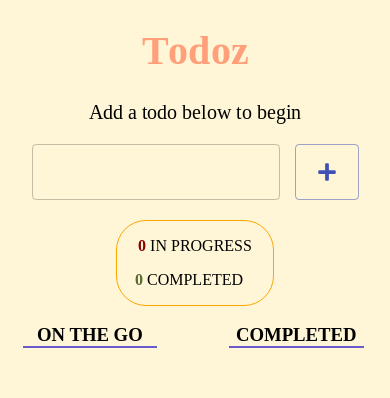
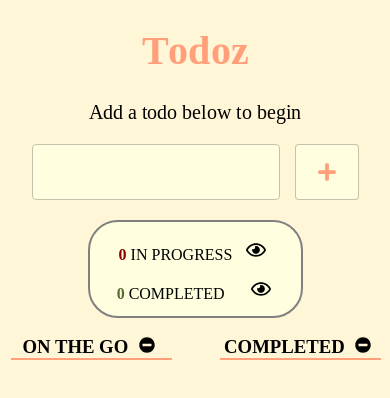
Before and after one commit to slippax/todoz, a React (Create React App) app: page / in a window 390 px wide. Shown: the top 398 px of the page. Built offline with nearby package versions, Linux system fonts and the light colour scheme; the HTML template or start-up script is replaced by a standard one.

Commit message:
ui changes

```diff
--- a/src/components/items/ItemCounter/ItemCounter.js
+++ b/src/components/items/ItemCounter/ItemCounter.js
@@ -3,27 +3,30 @@ import { useSelector } from "react-redux";
 import classes from "./ItemCounter.module.css";
 import Flash from "react-reveal/Flash";
 import Bounce from "react-reveal/Fade";
-const ItemCounter = () => {
+import {FaRegEye} from 'react-icons/fa';
+const ItemCounter = (props) => {
   const data = useSelector((state) => state.todos);
-  const onGoData = data.filter((i) => i.completed === false);
+  const  onGoData = data.filter((i) => i.completed === false);
   const completedData = data.filter((i) => i.completed === true);
   const onGoCount = onGoData.length;
   const completedCount = completedData.length;
   return (
       <Bounce top >
-    <div className={classes.progress}>
-      <p className={classes.onGO}>
+    <div className={classes.progress} >
+      <div className={classes.onGO}>
         <Flash spy={onGoCount}>
           <strong>{onGoCount}</strong>
         </Flash>{" "}
         IN PROGRESS
-      </p>
-      <p className={classes.completed}>
+        <button className={classes.progressButton}><FaRegEye size='1.5em' onClick={props.progressClicked}/></button>
+      </div>
+      <div className={classes.completed}>
         <Flash spy={completedCount}>
           <strong>{completedCount}</strong>
         </Flash>{" "}
         COMPLETED
-      </p>
+        <button className={classes.completedButton}><FaRegEye size='1.5em' onClick={props.completedClicked}/></button>
+      </div>
     </div>
     </Bounce>
   );
--- a/src/components/items/ItemCounter/ItemCounter.module.css
+++ b/src/components/items/ItemCounter/ItemCounter.module.css
@@ -1,9 +1,24 @@
 .progress {
   margin: 0 auto;
   margin-top: 25px;
-  border: 1px solid orange;
+  border: 2px solid gray;
   width: 30%;
   border-radius: 30px;
+  background-color: lightyellow;
+}
+.progress:hover {
+  background-color: linen;
+}
+
+.progress button {
+  padding-top: 10px;
+  padding-right: 15px;
+  border: none;
+  background: none;
+}
+
+.onGo {
+  text-decoration: line-through;
 }
 
 .onGO strong {
@@ -11,24 +26,47 @@ color: darkred;
 }
 
 .completed {
-    padding-right: 12px;
+  padding-top: 5px;
+  padding-bottom: 5px;
+  padding-right: 0px;
 }
-.completed strong{
-color:darkolivegreen;
+.completed strong {
+  color: darkolivegreen;
 }
 
+.progressButton {
+  padding-left: 14px;
+  text-decoration: none;
+  width: 20%;
+}
+.progressButton:hover {
+  color: green;
+}
 
+.progressButton:focus {
+  outline: none;
+}
+.completedButton {
+  padding-left: 26px;
+  width: 25%;
+}
+.completedButton:hover {
+  color: green;
+}
+.completedButton:focus {
+  outline: none;
+}
 
 @media (min-width: 1281px) {
   .progress {
     margin: 0 auto;
     margin-top: 20px;
-        border: 1px solid orange;
-        width: 14%;
+    border: 2px solid gray;
+    width: 20%;
     border-radius: 30px;
+    padding: 10px;
   }
 }
-
 
 /*
     ##Device = Laptops, Desktops
@@ -39,9 +77,10 @@ color:darkolivegreen;
   .progress {
     margin: 0 auto;
     margin-top: 20px;
-        border: 1px solid orange;
-        width: 15%;
+    border: 2px solid gray;
+    width: 20%;
     border-radius: 30px;
+    padding: 10px;
   }
 }
 
@@ -54,12 +93,11 @@ color:darkolivegreen;
   .progress {
     margin: 0 auto;
     margin-top: 20px;
-        border: 1px solid orange;
-        width: 20%;
+    border: 2px solid gray;
+    width: 30%;
     border-radius: 30px;
+    padding: 10px;
   }
-
-
 }
 
 /*
@@ -71,11 +109,11 @@ color:darkolivegreen;
   .progress {
     margin: 0 auto;
     margin-top: 20px;
-        border: 1px solid orange;
-        width: 20%;
+    border: 2px solid gray;
+    width: 35%;
     border-radius: 30px;
+    padding: 10px;
   }
-
 }
 
 /*
@@ -84,15 +122,14 @@ color:darkolivegreen;
   */
 
 @media (min-width: 481px) and (max-width: 767px) {
-
   .progress {
     margin: 0 auto;
     margin-top: 20px;
-        border: 1px solid orange;
-        width: 30%;
+    border: 2px solid gray;
+    width: 40%;
     border-radius: 30px;
+    padding: 10px;
   }
-
 }
 
 /*
@@ -104,8 +141,9 @@ color:darkolivegreen;
   .progress {
     margin: 0 auto;
     margin-top: 20px;
-        border: 1px solid orange;
-        width: 40%;
+    border: 2px solid gray;
+    width: 50%;
     border-radius: 30px;
+    padding: 8px;
   }
 }
--- a/src/components/items/TodoItem.js
+++ b/src/components/items/TodoItem.js
@@ -4,7 +4,7 @@ import { addTodo } from "../../actions";
 import TextField from "@material-ui/core/TextField";
 import Button from "@material-ui/core/Button";
 import classes from "./TodoItem.module.css";
-import { FaPlus} from "react-icons/fa";
+import { FaPlus } from "react-icons/fa";
 import Bounce from "react-reveal/Fade";
 const TodoItem = () => {
   const dispatch = useDispatch();
@@ -26,14 +26,15 @@ const TodoItem = () => {
           <span className={classes.textArea}>
             <TextField
               variant="outlined"
+              id="outlined-search"
               onChange={(e) => {
                 todoItem = e.target.value;
               }}
             />
           </span>
           <span className={classes.todoButton}>
-          <Button variant="outlined" color="primary" type="submit">
-           <FaPlus/>
+            <Button variant="outlined" color="default" type="submit">
+              <FaPlus />
             </Button>
           </span>
         </form>
--- a/src/components/items/TodoItem.module.css
+++ b/src/components/items/TodoItem.module.css
@@ -1,13 +1,22 @@
 .todoButton{
 padding-left: 15px;
-
 }
 
 .todoButton Button {
     font-size: 20px;
     height: 56px;
+    background-color: lightyellow;
+    color: lightsalmon;
 }
 
-.textArea {
- width: 100%;
+.todoButton Button:hover {
+background-color: linen;
 }
+
+
+.textArea Input{
+    background-color: lightyellow;
+}
+.textArea Input:hover{
+    background-color: linen;
+}
--- a/src/components/items/TodoItemList.js
+++ b/src/components/items/TodoItemList.js
@@ -3,7 +3,8 @@ import { useSelector } from "react-redux";
 import {completeTodo,  deleteTodo } from "../../actions";
 import { useDispatch } from "react-redux";
 import classes from "./TodoItemList.module.css";
-import HeadShake from "react-reveal/HeadShake";
+import Zoom from "react-reveal/Zoom";
+import Pulse from "react-reveal/Pulse";
 import { FaCheck, FaTrash} from "react-icons/fa";
 
 const TodoItemList = () => {
@@ -34,11 +35,13 @@ const TodoItemList = () => {
   ));
   return (
     <div>
-      <HeadShake spy={newData}>
+      <Zoom>
         <div className={classes.list}>
+          <Pulse spy={newData}>
           <ul>{itemList}</ul>
+          </Pulse>
         </div>
-      </HeadShake>
+      </Zoom>
     </div>
   );
 };
--- a/src/components/items/TodoItemList.module.css
+++ b/src/components/items/TodoItemList.module.css
@@ -5,7 +5,8 @@
 .list ul {
     display: table;
   margin: 0 auto;
-
+  width: 100%;
+  padding-left: 18px;
 }
 
 .list li {
@@ -29,7 +30,13 @@
     border-width: 2px;
     padding: 6px;
     border-radius: 20px;
+    background-color: lightyellow;
 }
+
+.itemBox:hover{
+  background-color: linen;
+}
+
 
 .button1 {
   padding-top: 10px;
--- a/src/components/items/TodoItemListCompleted.module.css
+++ b/src/components/items/TodoItemListCompleted.module.css
@@ -6,7 +6,8 @@
   .list ul {
       display: table;
     margin: 0 auto;
-
+    width: 100%;
+    padding-left: 18px;
   }
 
   .list li {
@@ -25,10 +26,15 @@
   }
 
   .itemBox {
-    border: 1px solid darkolivegreen;
+    border: 1px solid gray;
       border-width: 2px;
       padding: 6px;
       border-radius: 20px;
+      background-color: lightyellow;
+  }
+
+  .itemBox:hover{
+    background-color: linen;
   }
 
   .button2{
--- a/src/components/views/views.js
+++ b/src/components/views/views.js
@@ -1,40 +1,55 @@
-import React from "react";
+import React, { useState } from "react";
 import TodoItem from "../items/TodoItem";
 import TodoItemList from "../items/TodoItemList";
 import TodoItemListCompleted from "../items/TodoItemListCompleted";
 import TitleMenu from "./TitleMenu/TitleMenu";
 import ItemCounter from "../items/ItemCounter/ItemCounter";
 import classes from "./views.module.css";
-import { createMuiTheme, MuiThemeProvider } from "@material-ui/core/styles";
-import Bounce from "react-reveal/Fade";
-const views = () => {
-  const theme = createMuiTheme({
-    typography: {
-      button: {
-        fontFamily: "Permanent Marker",
-      },
-    },
-  });
-
+import Bounce from "react-reveal/Zoom";
+import { FaMinusCircle } from "react-icons/fa";
+const Views = () => {
+  const [progress, toggleProgress] = useState(true);
+  const [completed, setCompleted] = useState(true);
   return (
-    <MuiThemeProvider theme={theme}>
-      <div className={classes.pageWrapper}>
-        <TitleMenu />
+    <div className={classes.pageWrapper}>
+      <TitleMenu />
+      <div className={classes.inputBox}>
         <TodoItem />
-        <ItemCounter />
-        <Bounce top cascade>
+        <ItemCounter
+          progressClicked={() => toggleProgress(!progress)}
+          completedClicked={() => setCompleted(!completed)}
+        />
+      </div>
+      <Bounce cascade>
+        {progress ? (
           <span className={classes.goWrapper}>
-            <h3 className={classes.goText}>ON THE GO</h3>
+            <h3 className={classes.goText}>
+              ON THE GO{" "}
+              <button className={classes.minusButton} onClick={()=>toggleProgress(!progress)}>
+                <FaMinusCircle size='1.2em' />
+              </button>
+            </h3>
             <TodoItemList />
           </span>
+        ) : (
+          <div></div>
+        )}
+        {completed ? (
           <span className={classes.completedWrapper}>
-            <h3 className={classes.completedText}>COMPLETED</h3>
+            <h3 className={classes.completedText}>
+              COMPLETED{" "}
+              <button className={classes.minusButton} onClick={()=> setCompleted(!completed)}>
+                <FaMinusCircle size='1.2em' />
+              </button>
+            </h3>
             <TodoItemListCompleted />
           </span>
-        </Bounce>
-      </div>
-    </MuiThemeProvider>
+        ) : (
+          <div></div>
+        )}
+      </Bounce>
+    </div>
   );
 };
 
-export default views;
+export default Views;
--- a/src/components/views/views.module.css
+++ b/src/components/views/views.module.css
@@ -10,13 +10,23 @@
 }
 
 .goText {
-  border-bottom: 1px solid slateblue;
+  border-bottom: 1px solid lightsalmon;
 
   border-width: 2px;
 
   width: 100%;
 }
 
+.minusButton {
+  border: none;
+  background: none;
+}
+.minusButton:hover {
+color: red;
+}
+.minusButton:focus {
+  outline: none;
+}
 .completedWrapper {
   display: inline-block;
 
@@ -26,7 +36,7 @@
 }
 
 .completedText {
-  border-bottom: 1px solid slateblue;
+  border-bottom: 1px solid lightsalmon;
   border-width: 2px;
   width: 100%;
 }
@@ -51,7 +61,6 @@
     padding-left: 40px;
   }
 }
-
 
 /*
   ##Device = Laptops, Desktops
@@ -93,8 +102,6 @@
     width: 30%;
     padding-left: 40px;
   }
-
-
 }
 
 /*
@@ -103,8 +110,6 @@
 */
 
 @media (min-width: 768px) and (max-width: 1024px) and (orientation: landscape) {
-
-
 }
 
 /*
@@ -116,18 +121,16 @@
   .goWrapper {
     display: inline-block;
     padding-top: 0px;
-    width: 30%;
+    width: 40%;
     padding-right: 30px;
   }
   .completedWrapper {
     display: inline-block;
 
     padding-top: 0px;
-    width: 30%;
+    width: 40%;
     padding-left: 30px;
   }
-
-
 }
 
 /*
@@ -150,19 +153,16 @@
     padding-left: 15px;
   }
 
-
   .completedText {
-    border-bottom: 1px solid slateblue;
+    border-bottom: 1px solid lightsalmon;
     border-width: 2px;
-    width: 75%;
-    margin-left: 19px;
+    width: 90%;
+    margin-left: 10px;
   }
   .goText {
-    border-bottom: 1px solid slateblue;
-
+    border-bottom: 1px solid lightsalmon;
     border-width: 2px;
-  margin-left: 22px;
-    width: 75%;
+    margin-left: 10px;
+    width: 90%;
   }
-
 }
```
Also changed, not shown: src/components/items/TodoItemListCompleted.js (+6 -3 lines). Lines whose indentation alone changed are shown as unchanged.
